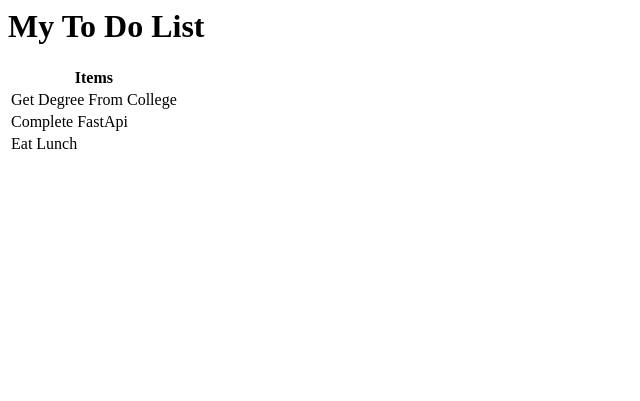
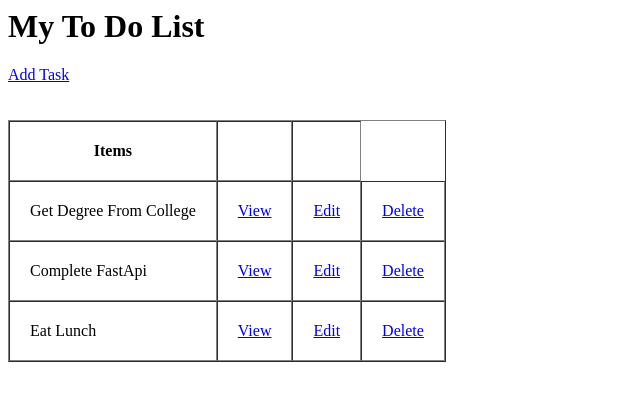
Before and after one commit to Vikalp-Pandey/TaskManager-App, a Django app: page / in a window 1280 px wide. Shown: the top 401 px of the page, without its empty margins (0-640 px from the left). Run offline with Django 5.2, Linux system fonts and the light colour scheme; data comes from the database, SQL or seed files in the repository; both versions use the stored data as it was after the commit.

Commit message:
CRUD operations for Tasks is Made Successfully

```diff
--- a/App/models.py
+++ b/App/models.py
@@ -14,4 +14,5 @@ class Task(models.Model):
 
     class Meta:
         ordering=['complete']
-        # * Whenever we return multiple values,order it by 'complete' value
+        # ? By default,  Incompleted Tasks will be returned first,then completed Tasks.
+        # ? We can also override it by providing our custom field in queryset.
--- a/App/templates/App/task_form.html
+++ b/App/templates/App/task_form.html
@@ -1,7 +1,8 @@
 <h1>Task Form</h1>
+<a href="{% url 'tasks'%}">Go Back </a>
 
 <form action="" method="POST">
     {% csrf_token %}
     {{ form.as_p }}
-    <input type="submit">
+    <input type="submit" value="Submit">
 </form>
--- a/App/templates/App/task_list.html
+++ b/App/templates/App/task_list.html
@@ -1,14 +1,34 @@
 <h1>My To Do List</h1>
+<a href="{% url 'task-create' %}">Add Task</a>
+<br>
+<br>
+<br>
 
-<table>
+<table border="1" cellspacing="0" cellpadding="20">
     <tr>
         <th>Items</th>
+        <th></th>
+        <th></th>
     </tr>
     <!--! tasks is context object name -->
     {% for task in tasks %}
 
     <tr>
-        <td>{{ task.title }}</td>
+        <td>
+            {{ task.title }}
+        </td>
+        <td>
+            <a href="{% url 'task' task.id %}">View</a>
+
+        </td>
+        <td>
+            <a href="{% url 'task-update' task.id %}">Edit</a>
+
+        </td>
+        <td>
+            <a href="{% url 'task-delete' task.id %}">Delete</a>
+
+        </td>
     </tr>
 
     {% empty %}
```
Also changed, not shown: db.sqlite3.
